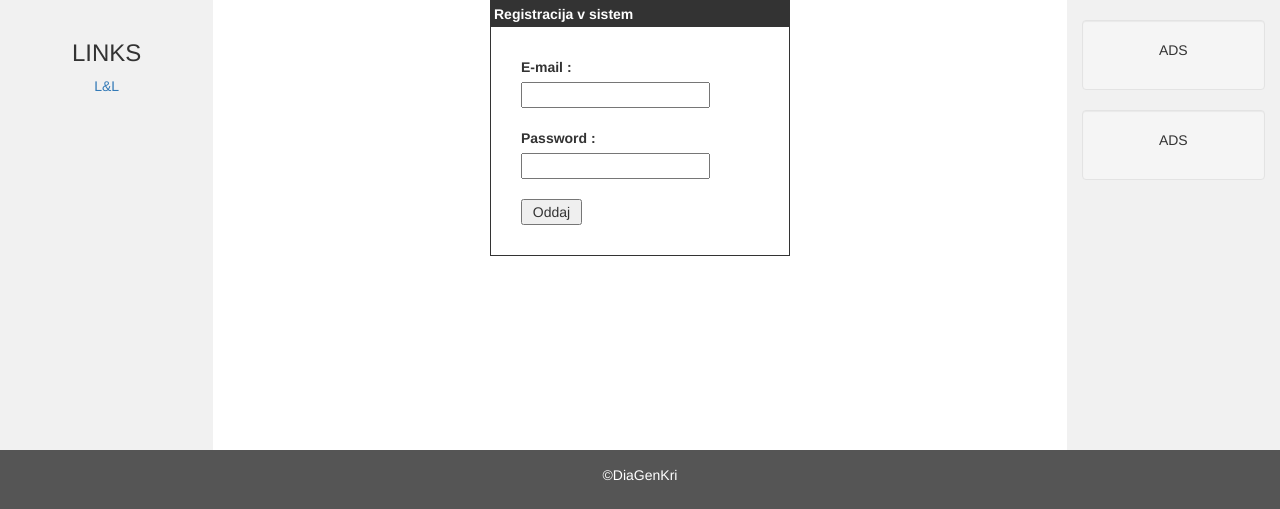
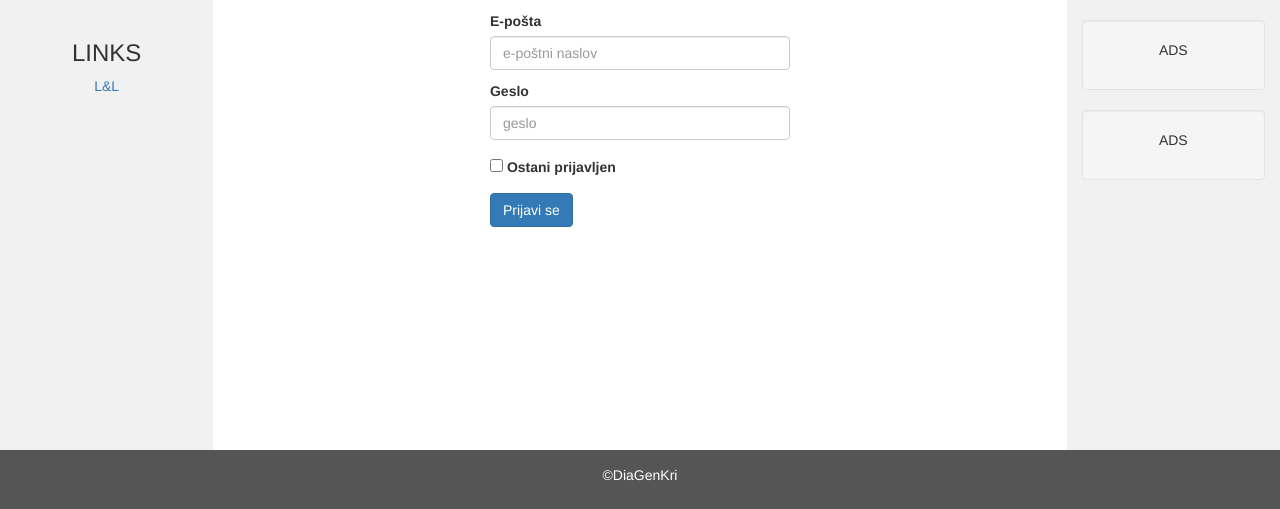
Before and after one commit to nerminjukan/DiaGenKri, a PHP site: page /app/view/logIn/index.php in a window 1280 px wide. Shown: the part 122-631 px from the top of the page. Run offline with PHP 8.4, Linux system fonts and the light colour scheme.

Commit message:
Session working correctly, visiting login page is not possible if already logged in, added logout functionality, remember me button works but hash of cookie should be stored to database

```diff
--- a/app/controllers/home.php
+++ b/app/controllers/home.php
@@ -1,4 +1,6 @@
 <?php
+
+session_start();
 
 /**
  * Created by PhpStorm.
--- a/app/view/home/index.php
+++ b/app/view/home/index.php
@@ -26,8 +26,13 @@
         </div>
         <div class="collapse navbar-collapse" id="myNavbar">
             <ul class="nav navbar-nav navbar-right">
+                <?php if(isset($_SESSION["user"])): ?>
+                <li><a href="logIn/logOutUser/"><span class="glyphicon glyphicon-user"></span> Log out</a>
+                </li>
+                <?php else: ?>
                 <li><a href="../../../DiaGenKri/public/logIn"><span class="glyphicon glyphicon-user"></span> Log in</a></li>
                 <li><a href="../../../DiaGenKri/public/register"><span class="glyphicon glyphicon-log-in"></span> Registration</a></li>
+                <?php endif; ?>
             </ul>
         </div>
     </div>
@@ -53,6 +58,7 @@
             <div class="col-sm-4 row-increased-top">
                 <a href="#" title=""><img src="../../../DiaGenKri/app/res/photos/sample.jpg" class="img-responsive img-thumbnail"></a>
             </div>
+
         </div>
         <div class="col-sm-2 sidenav">
             <div class="well">
--- a/app/view/logIn/index.php
+++ b/app/view/logIn/index.php
@@ -1,3 +1,8 @@
+<?php
+    if(isset($_SESSION["user"])){
+        header("Location: ../../../DiaGenKri/public/home");
+    }
+?>
 <!DOCTYPE html>
 <html lang="sl">
 <head>
@@ -43,20 +48,22 @@
             <div>
                 <article>
                     <div align = "center">
-                        <div style = "width:300px; border: solid 1px #333333; " align = "left">
-                            <div style = "background-color:#333333; color:#FFFFFF; padding:3px;"><b>Registracija v sistem</b></div>
-
-                            <div style = "margin:30px">
-                                <form action = "<?= "logIn/loginUser/" ?>" method = "post" content="">
-                                    <label>E-mail  :</label><br><input type = "email" name = "email" class = "box"/><br /><br />
-                                    <label>Password  :</label><br><input type = "password" name="password" class = "box" /><br/><br />
-                                    <input type = "submit" value = " Oddaj "/><br />
-                                </form>
-
-                                <div style = "font-size:11px; color:#cc0000; margin-top:10px"></div>
-
-                            </div>
-
+                        <div style = "width:300px; margin-top: 0.8em" align = "left">
+                            <form action = "<?= "logIn/loginUser/" ?>" method = "post" content="">
+                                <div class="form-group">
+                                <label for="login-email">E-pošta</label>
+                                <input type="email" name = "email" class="form-control" id="login-email" aria-describedby="emailHelp" placeholder="e-poštni naslov" value="<?php if(isset($_COOKIE["email"])){echo $_COOKIE["email"];} ?>">
+                                <label for="login-password" style="margin-top: 0.8em">Geslo</label>
+                                <input type="password" name = "password" class="form-control" id="login-password" placeholder="geslo"
+                                value = "<?php if(isset($_COOKIE["password"])){echo $_COOKIE["password"];} ?>">
+                              </div>
+                              <div class="form-check">
+                                <input type="checkbox" name = "remember-me" class="form-check-input" id="remember-me-input"
+                                <?php if(isset($_COOKIE["email"])){ ?> checked <?php } ?>>
+                                <label class="form-check-label" for="remember-me-input">Ostani prijavljen</label>
+                              </div>
+                              <button type="submit" class="btn btn-primary" style="margin-top: 0.8em">Prijavi se</button>
+                            </form>
                         </div>
 
                     </div>
```
Also changed, not shown: app/controllers/login.php (+17 -1 lines).
